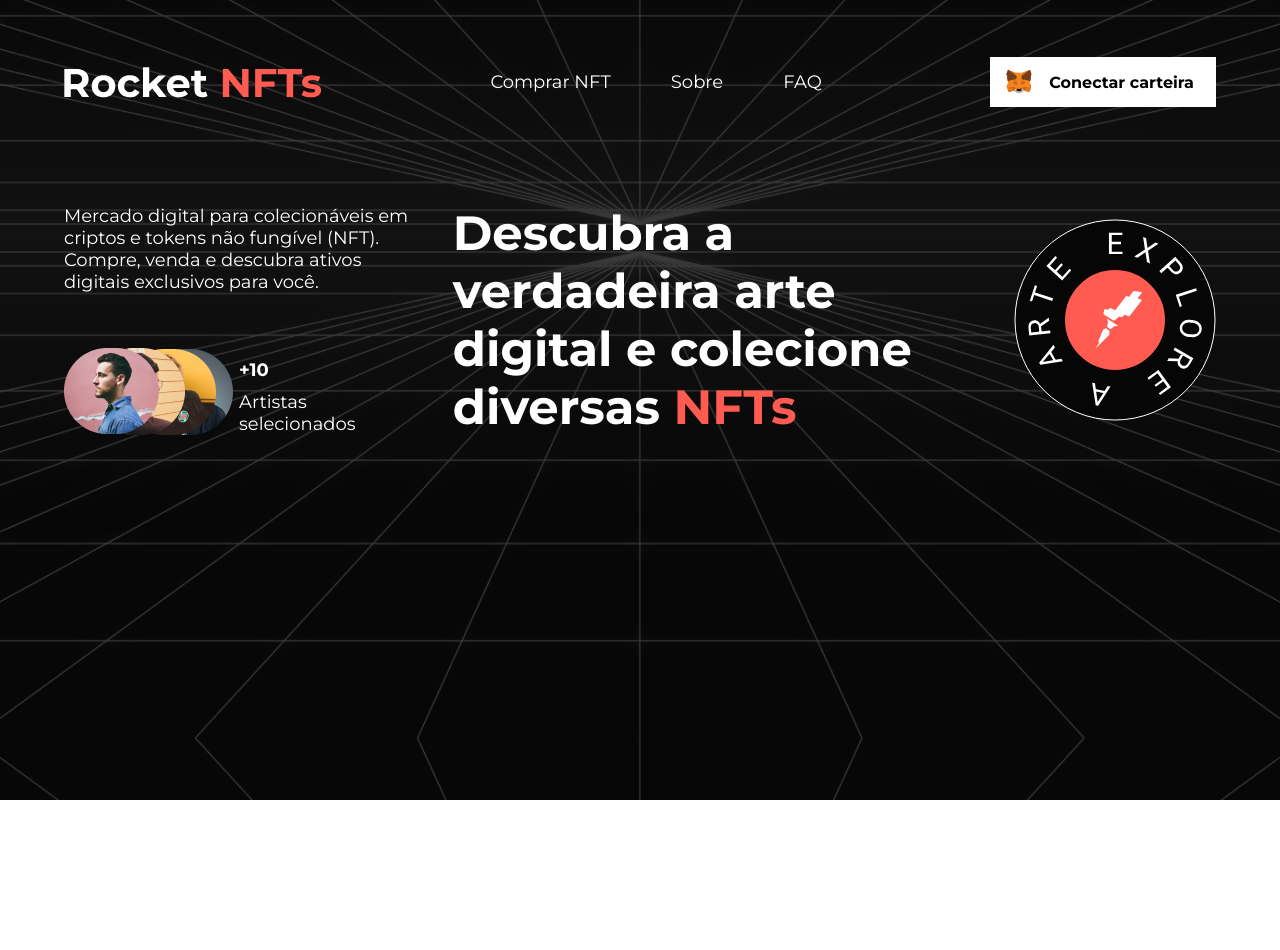
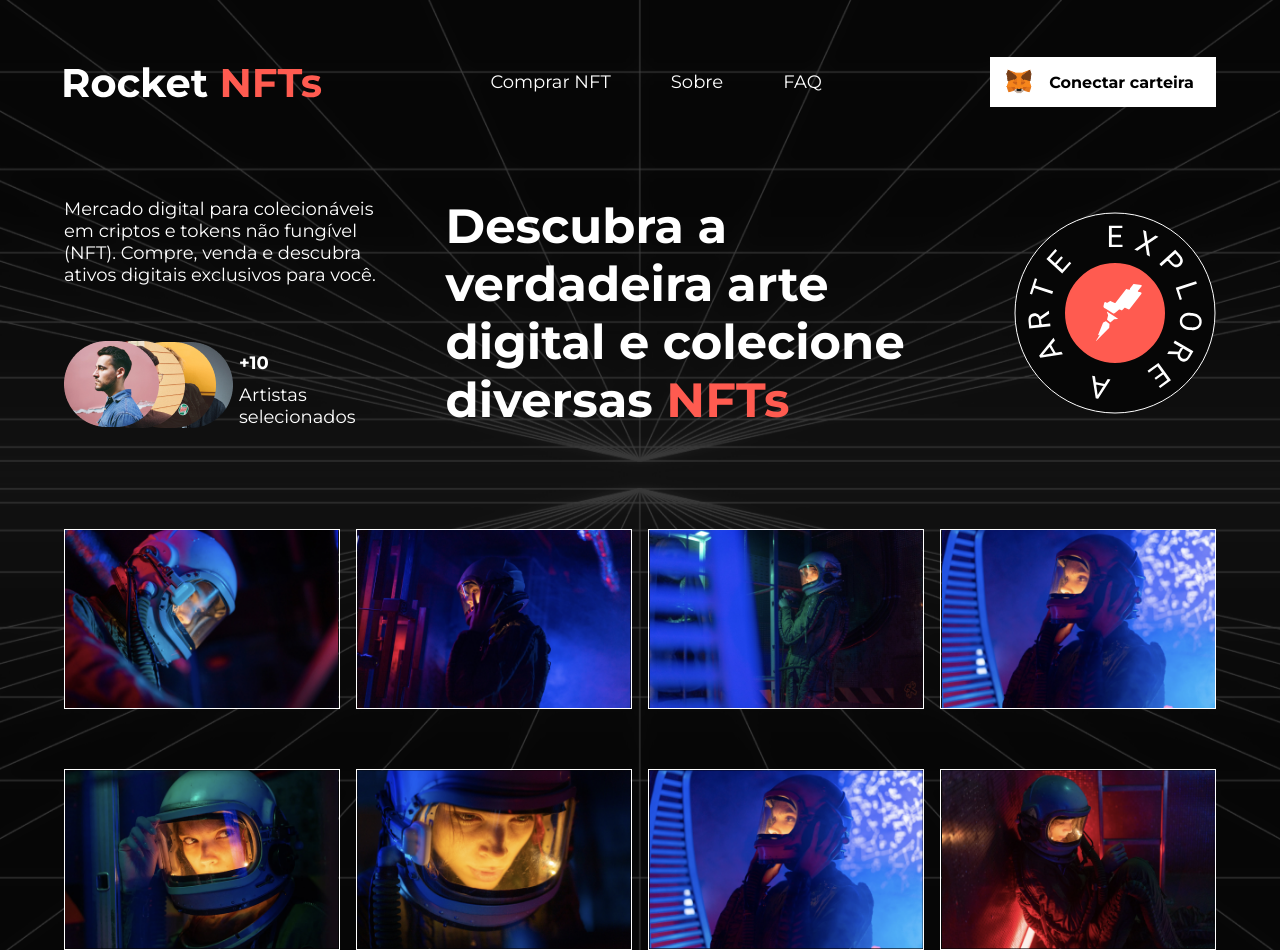
Before and after one commit to RaveleSilva/RocketNFT, a plain HTML site: page index.html in a window 1280 px wide. Before the commit the page ends 800 px from the top, so only its background shows below. Drawn offline with Linux system fonts and the light colour scheme.

Commit message:
Seção galeria concluida

```diff
--- a/index.html
+++ b/index.html
@@ -41,5 +41,15 @@
         </div>
         <img src="assets/badge.svg" alt="">
     </section>
+    <section class="gallery">
+        <img src="assets/galeria-1.png" alt="">
+        <img src="assets/galeria-2.png" alt="">
+        <img src="assets/galeria-3.png" alt="">
+        <img src="assets/galeria-4.png" alt="">
+        <img src="assets/galeria-5.png" alt="">
+        <img src="assets/galeria-6.png" alt="">
+        <img src="assets/galeria-7.png" alt="">
+        <img src="assets/galeria-8.png" alt="">
+    </section>
 </body>
 </html>
--- a/style.css
+++ b/style.css
@@ -9,13 +9,14 @@
 body{
     background-image: url(assets/background.png);
     background-position: center;
+    padding-top: 3.5625rem;
 }
 
 header{
     display: flex;
     justify-content: space-between;
     align-items: center;
-    padding: 3.5625rem 5vw;
+    padding: 0 5vw;
 }
 
 nav ul{
@@ -36,6 +37,7 @@ header button{
     padding: 0.625rem 1.375rem 0.625rem 0.875rem;
     background-color: #FFF;
     border: none;
+    cursor: pointer;
 }
 
 header > button h1{
@@ -45,7 +47,7 @@ header > button h1{
 }
 
 .intro{
-    padding: 2.5rem 5vw;
+    padding: 5.625rem 5vw 6.25rem 5vw;
     display: flex;
     align-items: center;
     justify-content: space-between;
@@ -81,9 +83,23 @@ header > button h1{
 
 .intro-title h1{
     font-size: 3rem;
-    max-width: 570px;
+    max-width: 590px;
 }
 
 .intro-title > h1 strong{
     color: #FF5B50;
 }
+
+.gallery{
+    display: grid;
+    grid-template-columns: 1fr 1fr 1fr 1fr;
+    padding: 0 5vw;
+    column-gap: 1rem;
+    row-gap: 3.75rem;
+}
+
+.gallery img{
+    width: 100%;
+    display: block;
+    border: 1px solid #FFF;
+}
```
